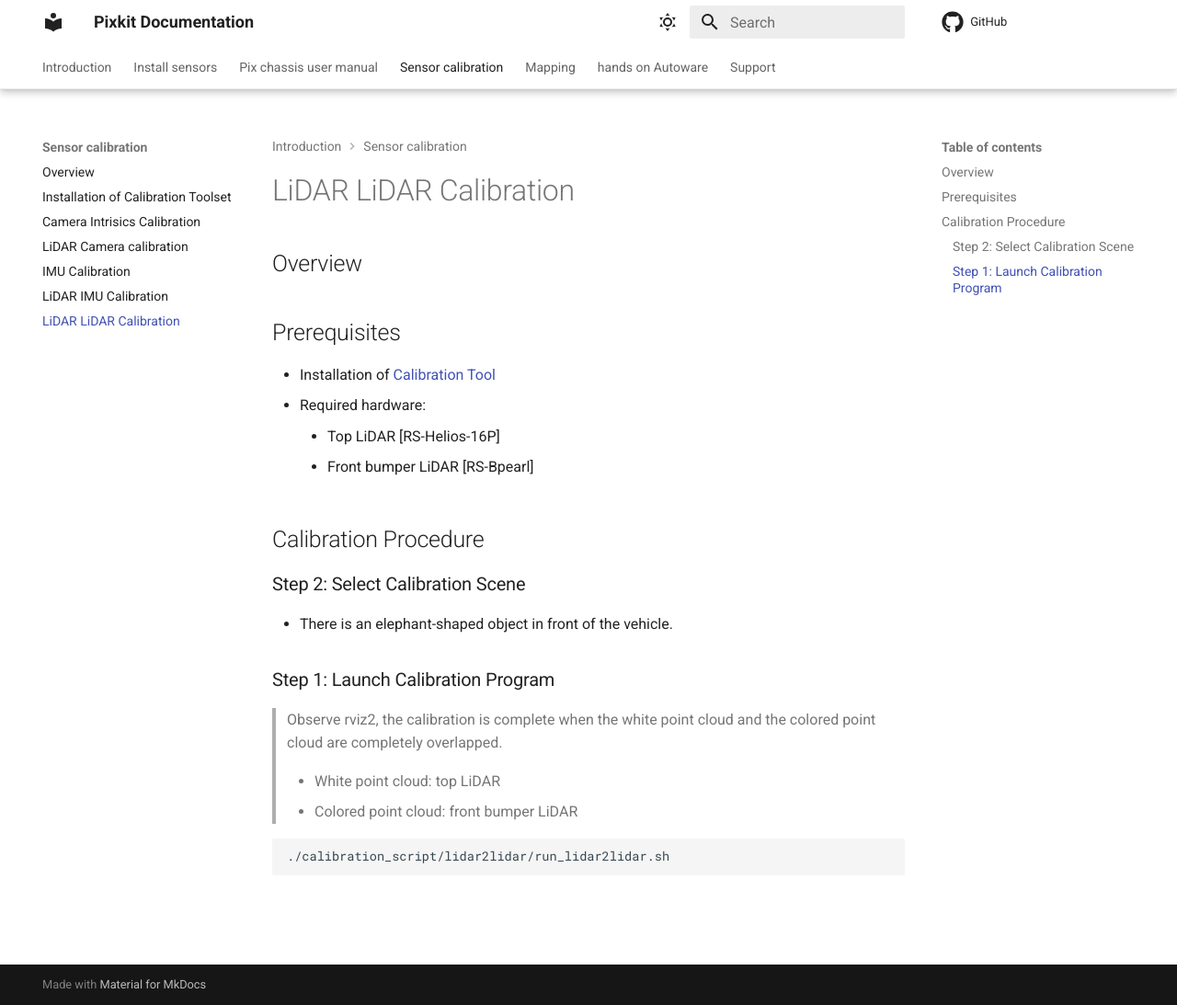
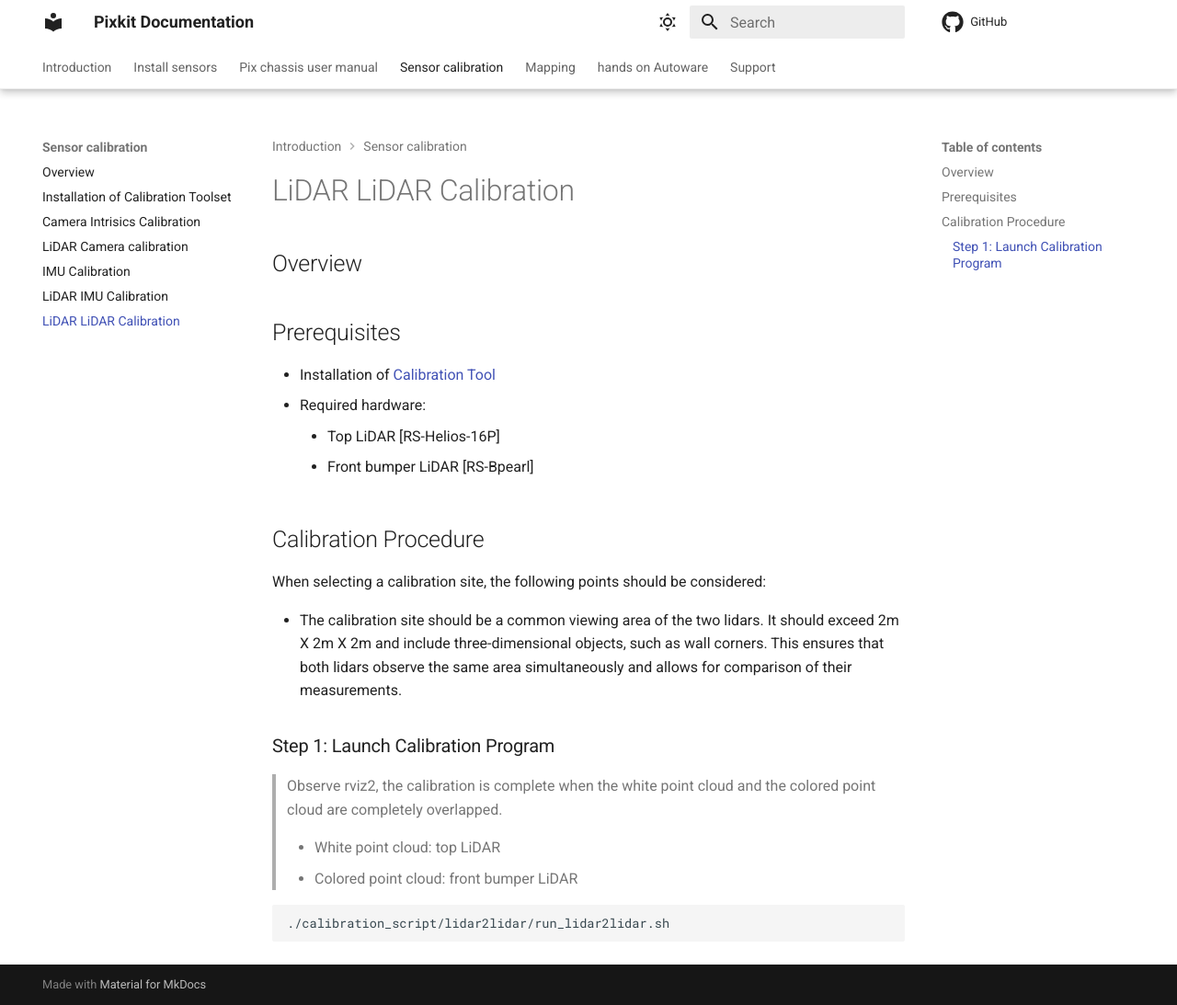
Before and after one commit to pixmoving-moveit/pixkit-documentation-en, an MkDocs documentation site: the page built from docs/sensor-calibration/LiDAR-LiDAR-calibration.md, in a window 1280 px wide and 1093 px high. Shown: the whole window at 92% size. Built offline with MkDocs 1.6.1 and Material for MkDocs 9.7.7, drawn with Linux system fonts in a browser that asks for light colours.

Commit message:
fix:LiDAR-LiDAR-calibration.md

```diff
--- a/docs/sensor-calibration/LiDAR-LiDAR-calibration.md
+++ b/docs/sensor-calibration/LiDAR-LiDAR-calibration.md
@@ -8,8 +8,9 @@
     - Front bumper LiDAR [RS-Bpearl]
 
 ## Calibration Procedure
-### Step 2: Select Calibration Scene
-- There is an elephant-shaped object in front of the vehicle.
+When selecting a calibration site, the following points should be considered:
+
+- The calibration site should be a common viewing area of the two lidars. It should exceed 2m X 2m X 2m and include three-dimensional objects, such as wall corners. This ensures that both lidars observe the same area simultaneously and allows for comparison of their measurements.
 
 ### Step 1: Launch Calibration Program
 
```
